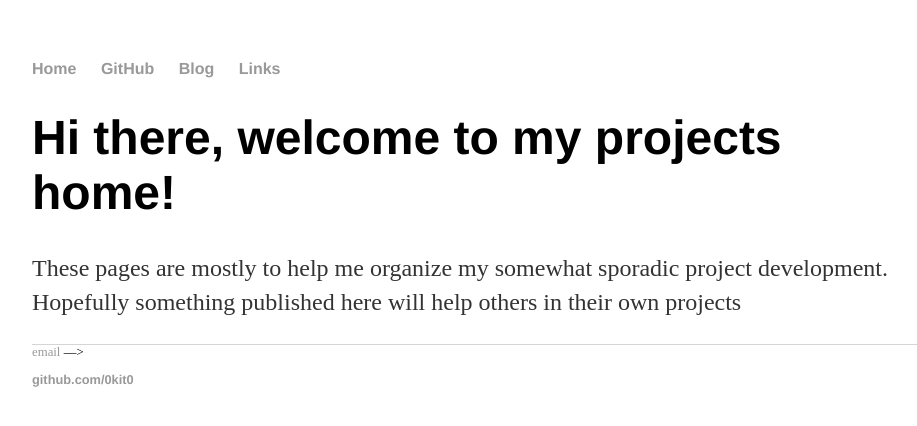
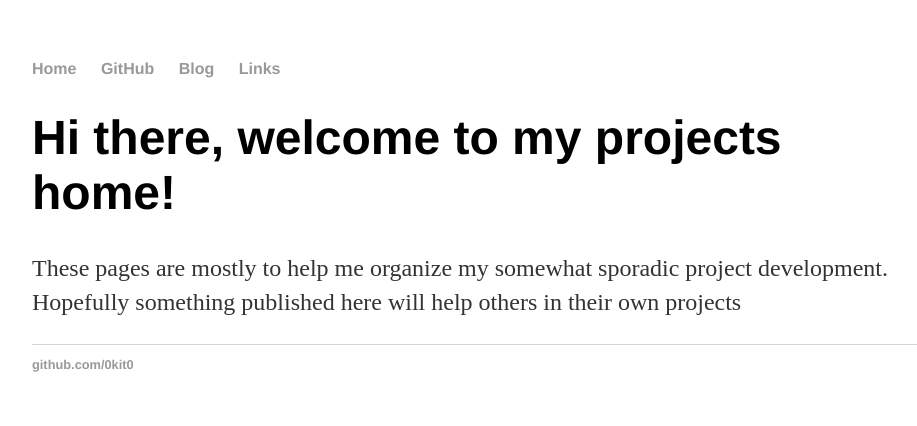
Before and after one commit to 0kit0/0kit0.github.io, a Jekyll site: the page built from index.html, in a window 1280 px wide. Shown: the top 426 px of the page, without its empty margins (160-1077 px from the left). Built offline with Jekyll 4.4.1, drawn with Linux system fonts in a browser that asks for light colours.

Commit message:
Update default.html

```diff
--- a/_layouts/default.html
+++ b/_layouts/default.html
@@ -20,7 +20,7 @@
 
 			</div><!-- /.container -->
 			<footer>
-				<!–– <li><a href="mailto:ppicozzi@hotmail.com">email</a></li> ––>
+				<!-- <li><a href="mailto:ppicozzi@hotmail.com">email</a></li> -->
 	    		<ul>
 
 	        		<li><a href="https://github.com/0kit0">github.com/0kit0</a></li>
```
